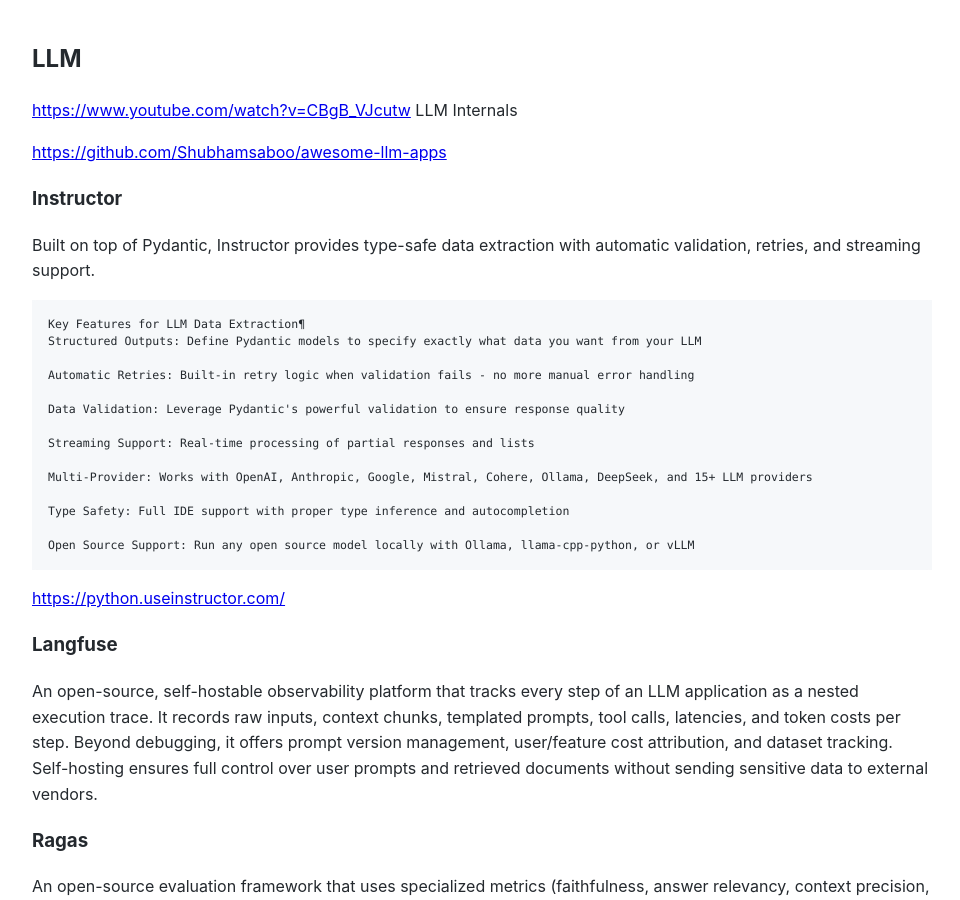
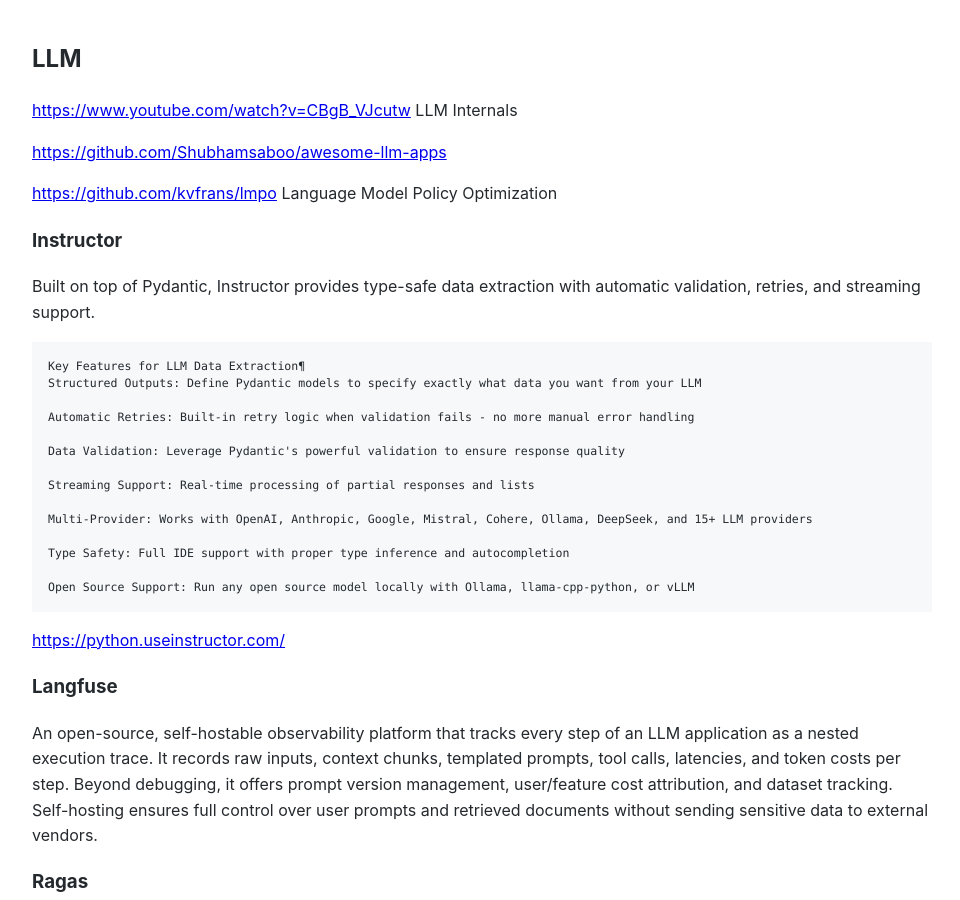
Before and after one commit to Michael-Lubinsky/michael-lubinsky.github.com, a Jekyll site: the page built from ml/llm.md, in a window 1280 px wide and 900 px high. Shown: the whole window, without its empty margins (158-1118 px from the left). Built offline with Jekyll 4.4.1, drawn with Linux system fonts in a browser that asks for light colours; our own code applies the rules of GitHub Pages for plain Markdown files.

Commit message:
Update LLM.md with new resources and Instructor details
Added links to resources and updated the description for Instructor.

```diff
--- a/ml/llm.md
+++ b/ml/llm.md
@@ -4,6 +4,8 @@
 <https://www.youtube.com/watch?v=CBgB_VJcutw> LLM Internals
 
 <https://github.com/Shubhamsaboo/awesome-llm-apps>
+
+<https://github.com/kvfrans/lmpo> Language Model Policy Optimization
 
 ### Instructor
 Built on top of Pydantic, Instructor provides type-safe data extraction with automatic validation, retries, and streaming support.
```
